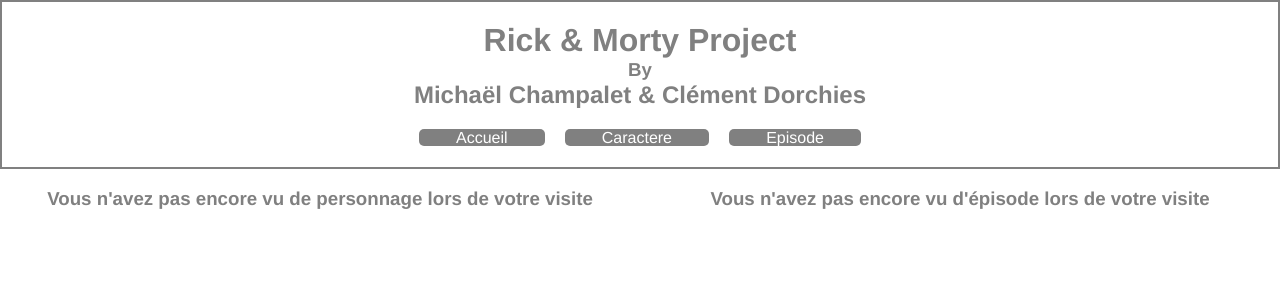
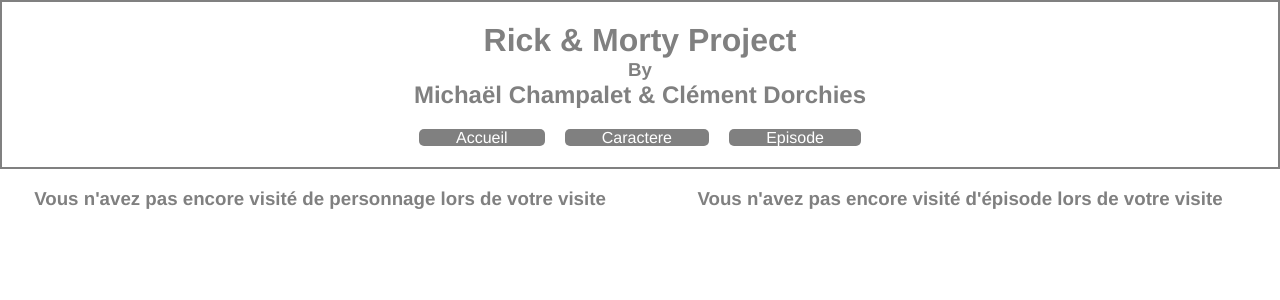
Before and after one commit to clemdorchies/Projet_Vue, a Vue app: page / in a window 1280 px wide. Shown: the top 300 px of the page. Built offline with nearby package versions, Linux system fonts and the light colour scheme.

Commit message:
modif wording

```diff
--- a/src/components/Accueil.vue
+++ b/src/components/Accueil.vue
@@ -30,7 +30,7 @@
 
     <div class="a_col1">
         <div v-if="personnages.length !== 0">
-            <h3>Personnages vu lors de votre visite</h3>
+            <h3>Personnages visités lors de votre visite</h3>
             <div v-for="perso in personnages">
                 <img :src="perso.image" v-on:click="$router.push({
                     name: 'InfoPersonnage',
@@ -40,19 +40,19 @@
             </div>
         </div>
         <div v-else>
-            <h3>Vous n'avez pas encore vu de personnage lors de votre visite</h3>
+            <h3>Vous n'avez pas encore visité de personnage lors de votre visite</h3>
         </div>
     </div>
 
     <div class="a_col2">
         <div v-if="listEpisodes.length !== 0">
-            <h3>Episodes vu lors de votre visite</h3>
+            <h3>Episodes visités lors de votre visite</h3>
             <div v-for="episode in listEpisodes">
                 <h1 v-if="episode.checked == true" class="titleEpisode">{{ episode.episode }}</h1>
             </div>
         </div>
         <div v-else>
-            <h3>Vous n'avez pas encore vu d'épisode lors de votre visite</h3>
+            <h3>Vous n'avez pas encore visité d'épisode lors de votre visite</h3>
         </div>
     </div>
 </template>
```
